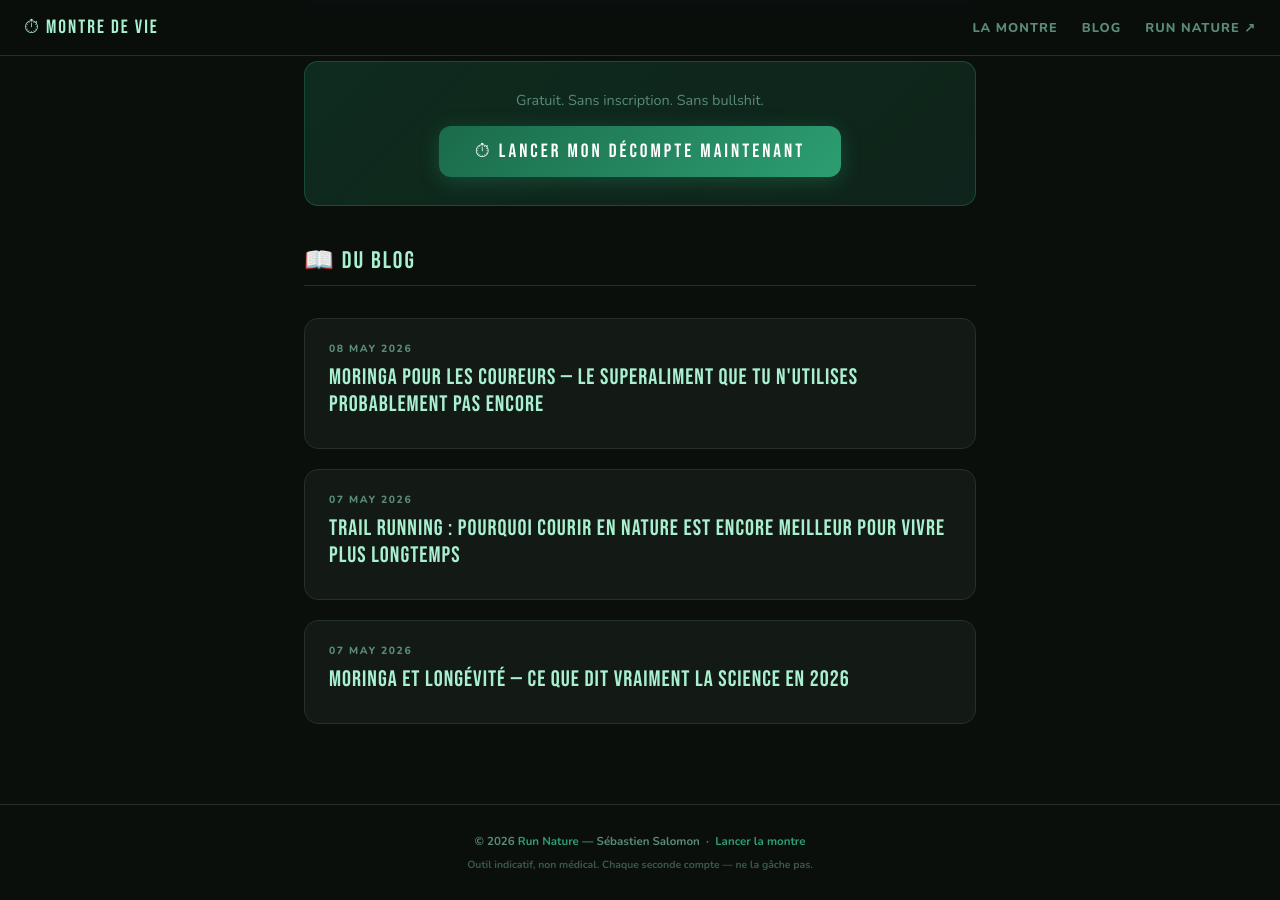
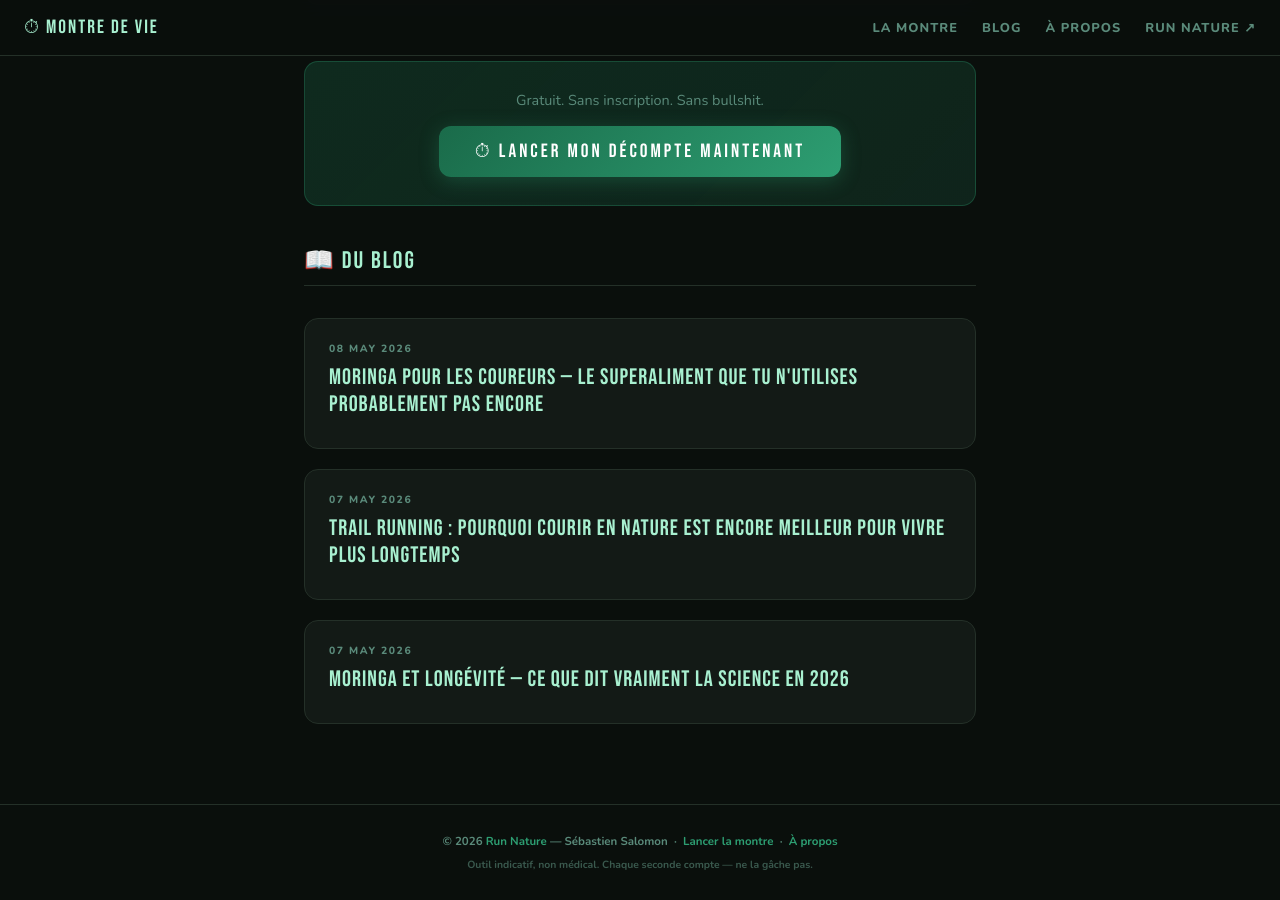
Before and after one commit to SebRunNature/memento-mori, a Jekyll site: the page built from index.html, in a window 1280 px wide and 900 px high, scrolled down 1168 px. Built offline with Jekyll 4.4.1, drawn with Linux system fonts in a browser that asks for light colours.

Commit message:
Update default.html

```diff
--- a/_layouts/default.html
+++ b/_layouts/default.html
@@ -2,8 +2,6 @@
 <html lang="fr">
 <head>
   <meta charset="UTF-8">
-  <link rel="icon" type="image/svg+xml" href="/favicon.svg">
-  <link rel="apple-touch-icon" href="/favicon.svg">
   <meta name="viewport" content="width=device-width, initial-scale=1.0">
   <title>{% if page.title %}{{ page.title }} — {% endif %}{{ site.title }}</title>
   <meta name="description" content="{% if page.description %}{{ page.description }}{% else %}{{ site.description }}{% endif %}">
@@ -120,6 +118,7 @@
   <div class="nav-links">
     <a href="/montre/" {% if page.url contains '/montre' %}class="active"{% endif %}>La montre</a>
     <a href="/blog/" {% if page.url contains '/blog' %}class="active"{% endif %}>Blog</a>
+    <a href="/apropos/" {% if page.url contains '/apropos' %}class="active"{% endif %}>À propos</a>
     <a href="https://run-nature.com" target="_blank">Run Nature ↗</a>
   </div>
 </nav>
@@ -129,7 +128,7 @@
 </main>
 
 <footer>
-  <p>© {{ 'now' | date: '%Y' }} <a href="https://run-nature.com" target="_blank">Run Nature</a> — Sébastien Salomon &nbsp;·&nbsp; <a href="/montre/">Lancer la montre</a></p>
+  <p>© {{ 'now' | date: '%Y' }} <a href="https://run-nature.com" target="_blank">Run Nature</a> — Sébastien Salomon &nbsp;·&nbsp; <a href="/montre/">Lancer la montre</a> &nbsp;·&nbsp; <a href="/apropos/">À propos</a></p>
   <p style="margin-top:8px;font-size:.65rem;opacity:.6">Outil indicatif, non médical. Chaque seconde compte — ne la gâche pas.</p>
 </footer>
 
```
